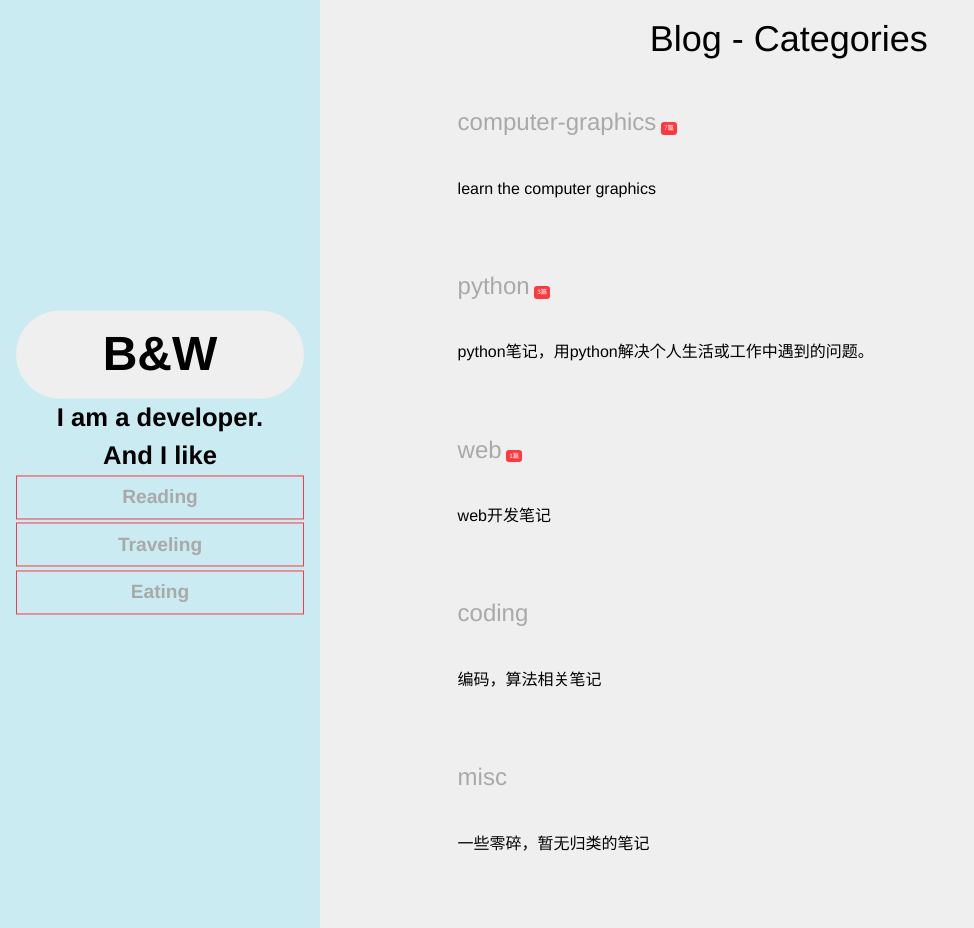
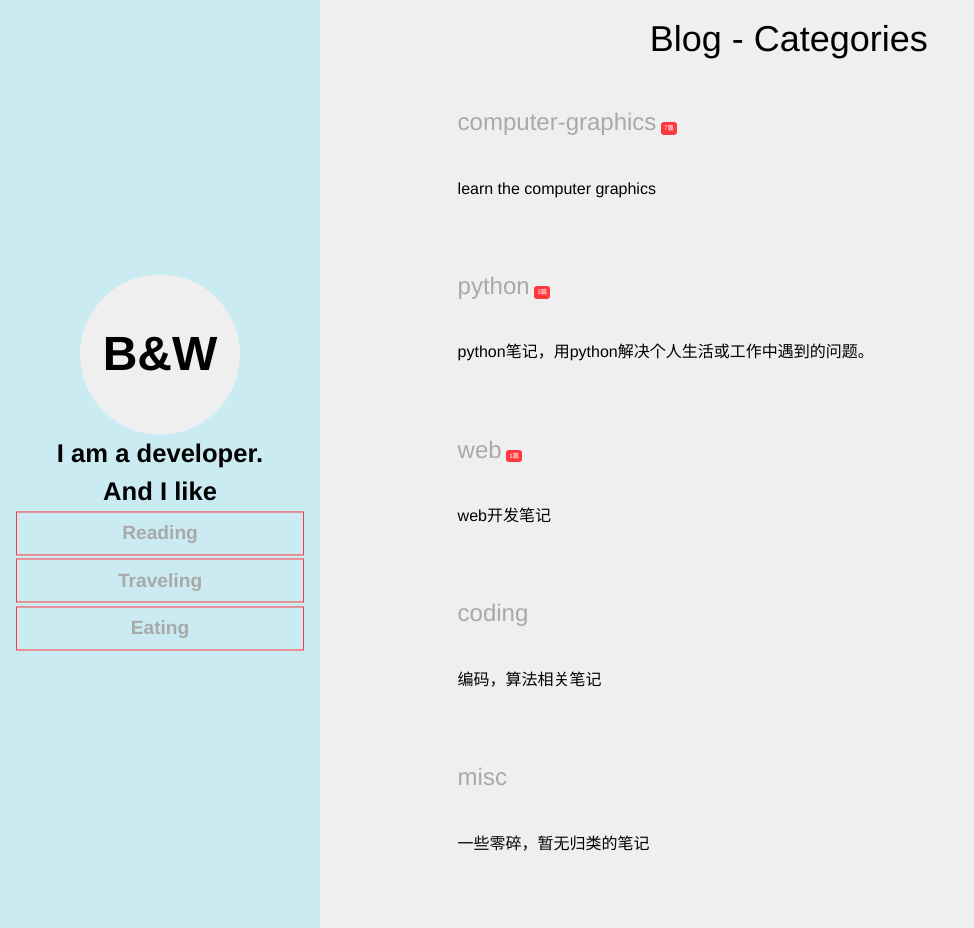
Before and after one commit to jamelouis/blog, a Jekyll site: the page built from index.md, in a window 1280 px wide and 928 px high. Shown: the whole window, without its empty margins (0-974 px from the left). Built offline with Jekyll 4.4.1, drawn with Linux system fonts in a browser that asks for light colours.

Commit message:
add circle-shape style

```diff
--- a/_sass/app.scss
+++ b/_sass/app.scss
@@ -6,3 +6,17 @@ header p {
     font-weight: bold;
     margin: 0;
 }
+
+/*
+https://codepen.io/jamelouis/pen/OBXKqZ
+*/
+.vertical-align {
+    font-size: 48px;
+    width: 160px;
+    height: 160px - (160px - 48px) / 2;
+    border-radius: 80px;
+    text-align: center;
+    padding-top: (160px - 48px) / 2;
+    display: inline-block;
+    box-sizing: content-box;
+}
--- a/_sass/common_layout.scss
+++ b/_sass/common_layout.scss
@@ -1,5 +1,3 @@
-
-
 header {
     position: fixed;
     top: 0;
@@ -30,12 +28,6 @@ header {
             line-height: 1.2em;
             padding: 4px 10px 4px 10px;
         }
-    }
-
-    .vertical-align {
-        padding: 20px 15px 20px 15px;
-        border-radius: 100px;
-        display: block;
     }
 }
 
@@ -125,7 +117,7 @@ header {
     header {
         position: static;
         width: 100%;
-        height: 230px;
+        height: 320px;
 
         .vertical-align-whole-page {
             margin: auto;
```
